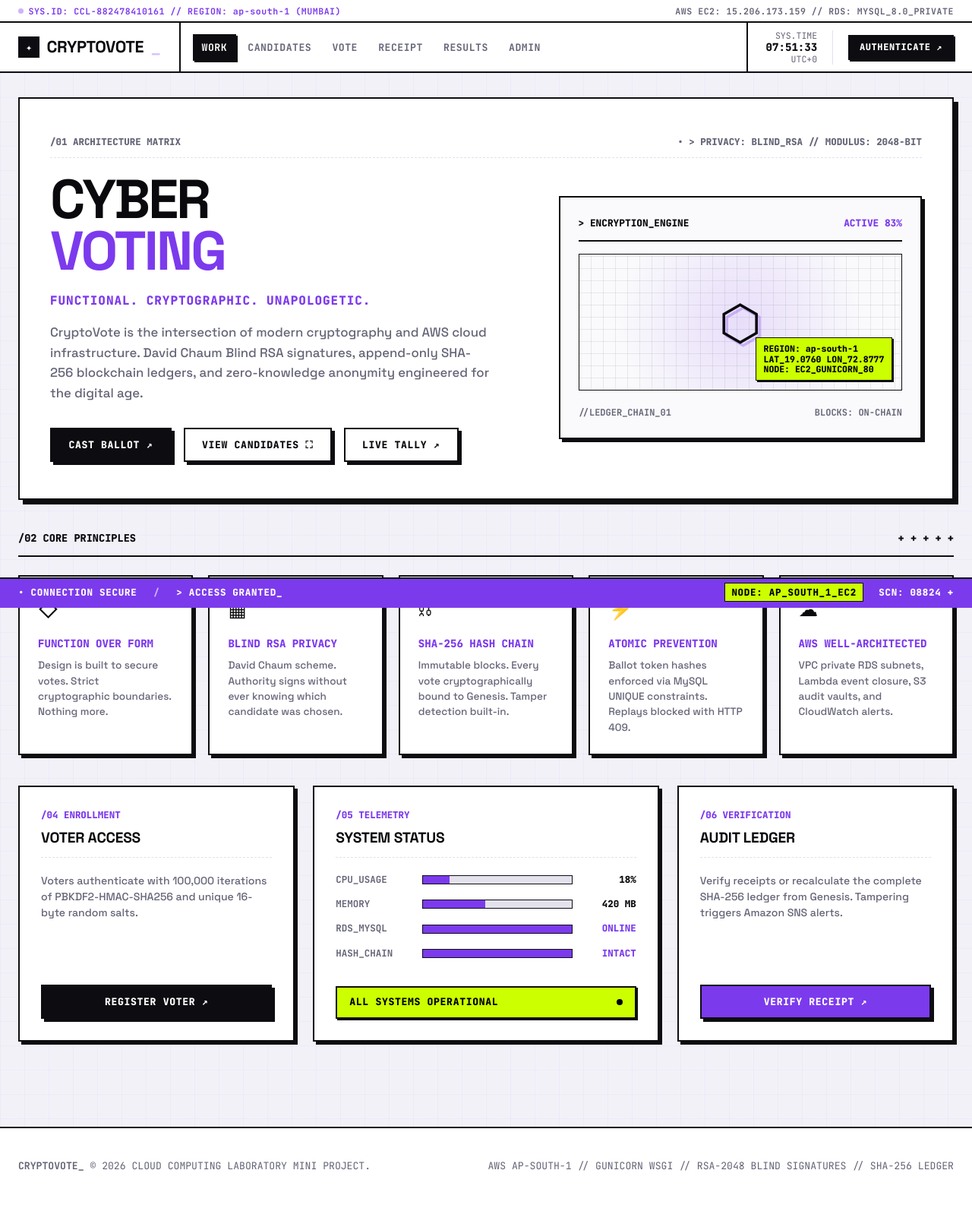
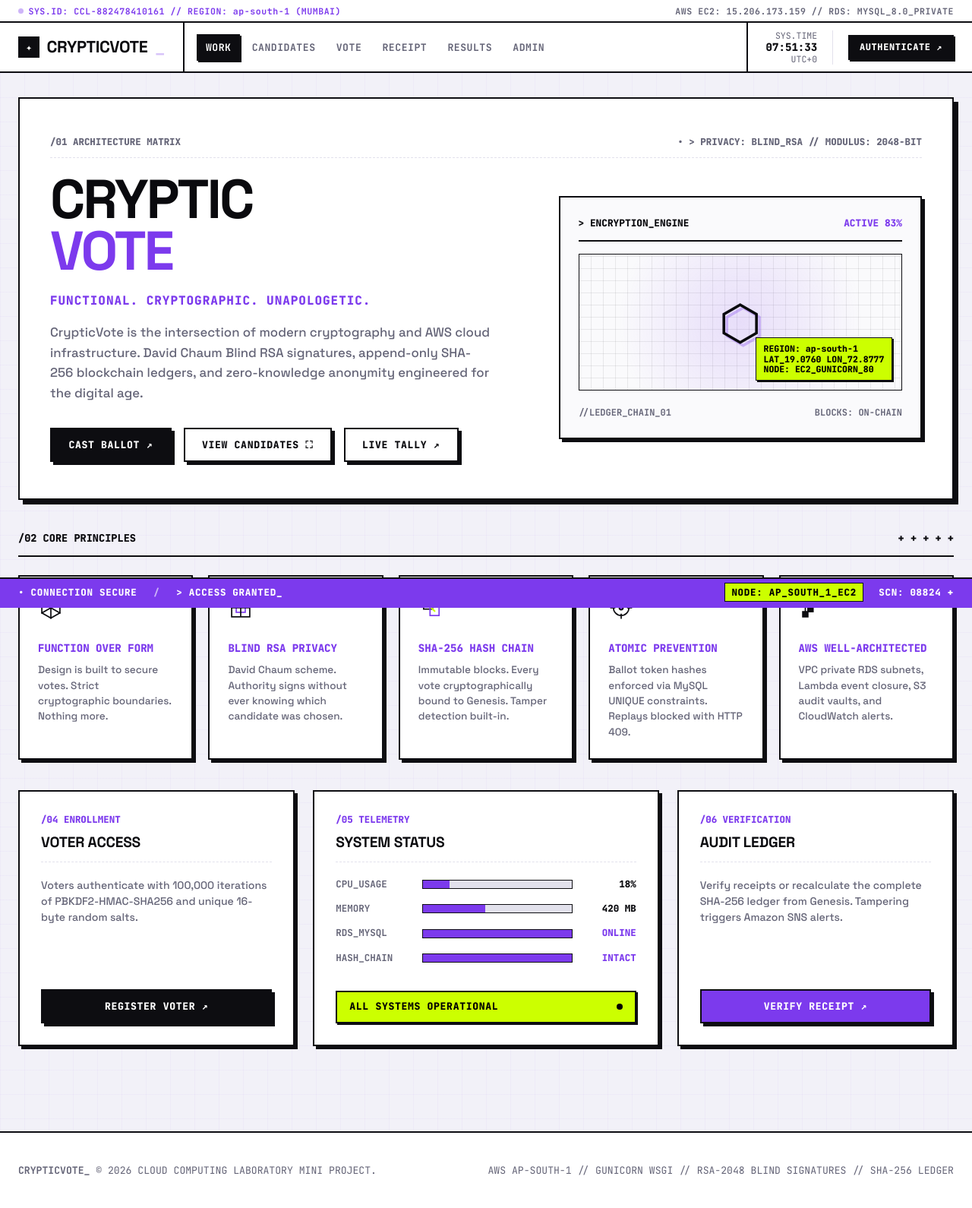
Before and after one commit to HarmanSinghArora/cryptovote, a Flask app: page / in a window 1280 px wide. Shown: the whole page at 76% size. Before the commit the page ends 1541 px from the top, so only its background shows below. Run offline with Flask 3, Linux system fonts and the light colour scheme.

Commit message:
feat: Rebrand to CrypticVote, eliminate emojis in favor of sleek Cyber Brutalism SVG icons

```diff
--- a/app.py
+++ b/app.py
@@ -114,7 +114,7 @@ def create_app(config_class=Config):
             return render_template('index.html')
 
         return jsonify({
-            'service': 'CryptoVote REST API',
+            'service': 'CrypticVote REST API',
             'status': 'HEALTHY',
             'version': '1.0.0',
             'election_status': 'OPEN' if election_state['is_open'] else 'CLOSED',
@@ -419,13 +419,13 @@ def create_app(config_class=Config):
 
         if not is_valid:
             alert_msg = (
-                f"CRITICAL: CryptoVote Hash-Chain Integrity Verification FAILED!\n\n"
+                f"CRITICAL: CrypticVote Hash-Chain Integrity Verification FAILED!\n\n"
                 f"Error: {details.get('error')}\n"
                 f"Block Index: {details.get('block_index')}\n"
                 f"Timestamp: {datetime.now(timezone.utc).isoformat()}\n\n"
                 f"Immediate administrative intervention required. Please inspect the audit log."
             )
-            publish_sns_alert("CRITICAL ALERT: CryptoVote Hash Chain Tampering Detected!", alert_msg)
+            publish_sns_alert("CRITICAL ALERT: CrypticVote Hash Chain Tampering Detected!", alert_msg)
             log_audit('CHAIN_TAMPER_DETECTED', f"Tamper detected: {details.get('error')}")
 
         return jsonify({
--- a/static/js/app.js
+++ b/static/js/app.js
@@ -1,5 +1,5 @@
 /**
- * CryptoVote Frontend Logic & Client-Side Cryptography
+ * CrypticVote Frontend Logic & Client-Side Cryptography
  * Cyber Brutalism Implementation with native BigInt David Chaum Blind Signatures.
  */
 
@@ -224,13 +224,23 @@ async function loadCandidates() {
                 <div class="candidate-brutalist-card">
                     <div class="candidate-media-box">
                         <span class="candidate-num-tag">[ CANDIDATE 0${c.id} ]</span>
-                        <div class="candidate-avatar">🏛️</div>
+                        <div class="candidate-avatar">
+                        <svg width="52" height="52" viewBox="0 0 64 64" fill="none" xmlns="http://www.w3.org/2000/svg">
+                            <rect x="12" y="12" width="40" height="40" stroke="#7c3aed" stroke-width="2"/>
+                            <circle cx="32" cy="27" r="8" stroke="#ccff00" stroke-width="2"/>
+                            <path d="M20 48C20 41 25 39 32 39C39 39 44 41 44 48" stroke="#ffffff" stroke-width="2" stroke-linecap="square"/>
+                            <line x1="6" y1="32" x2="12" y2="32" stroke="#7c3aed" stroke-width="2"/>
+                            <line x1="52" y1="32" x2="58" y2="32" stroke="#7c3aed" stroke-width="2"/>
+                            <line x1="32" y1="6" x2="32" y2="12" stroke="#7c3aed" stroke-width="2"/>
+                            <line x1="32" y1="52" x2="32" y2="58" stroke="#7c3aed" stroke-width="2"/>
+                        </svg>
+                    </div>
                     </div>
                     <div class="candidate-info-box">
                         <div>
                             <div class="candidate-name">${c.name}</div>
                             <div class="candidate-party">PARTY // ${c.party}</div>
-                            <p class="candidate-bio">${c.bio || 'Official vetted candidate standing for the 2026 CryptoVote general election.'}</p>
+                            <p class="candidate-bio">${c.bio || 'Official vetted candidate standing for the 2026 CrypticVote general election.'}</p>
                         </div>
                         <button onclick="selectAndVote(${c.id})" class="btn btn-purple" style="width: 100%;">
                             Vote for ${c.name} ↗
@@ -286,7 +296,7 @@ async function executeAnonymousVote(e) {
     const candidateId = parseInt(selectedRadio.value);
     const voteBtn = document.getElementById('btn-submit-vote');
     voteBtn.disabled = true;
-    voteBtn.textContent = '🔒 BLINDING BALLOT & GENERATING PROOF...';
+    voteBtn.textContent = '>> [1/3] BLINDING BALLOT & PROOF GEN...';
 
     try {
         // Step 1: Fetch Authority RSA Public Key
@@ -310,7 +320,7 @@ async function executeAnonymousVote(e) {
         const m_prime = (m * r_pow_e) % pubKey.n;
 
         // Step 3: Call POST /blind-sign with m' (Identity Known, Ballot Choice HIDDEN)
-        voteBtn.textContent = '✍️ REQUESTING BLIND SIGNATURE FROM AUTHORITY...';
+        voteBtn.textContent = '>> [2/3] AUTHORITY BLIND SIGNATURE...';
         const signRes = await fetch('/blind-sign', {
             method: 'POST',
             headers: {
@@ -328,7 +338,7 @@ async function executeAnonymousVote(e) {
         const s_prime = BigInt(signData.blind_signature);
 
         // Step 4: Unblind signature locally: s = (s' * r^-1) mod N
-        voteBtn.textContent = '🔓 UNBLINDING SIGNATURE & CASTING ANONYMOUSLY...';
+        voteBtn.textContent = '>> [3/3] UNBLINDING & CASTING ON-CHAIN...';
         const r_inv = modInverse(r, pubKey.n);
         const s = (s_prime * r_inv) % pubKey.n;
 
@@ -474,8 +484,9 @@ async function adminVerifyChain() {
         if (data.is_valid) {
             out.innerHTML = `
                 <div class="cyber-panel" style="border-color: var(--success); background: #ffffff;">
-                    <div style="color: var(--success); font-family: var(--font-mono); font-weight: 800; margin-bottom: 0.5rem;">
-                        ✅ SHA-256 HASH CHAIN INTEGRITY CONFIRMED
+                    <div style="color: var(--success); font-family: var(--font-mono); font-weight: 800; margin-bottom: 0.5rem; display: flex; align-items: center; gap: 0.5rem;">
+                        <svg width="18" height="18" viewBox="0 0 24 24" fill="none" stroke="currentColor" stroke-width="3" stroke-linecap="square"><polyline points="20 6 9 17 4 12"/></svg>
+                        <span>SHA-256 HASH CHAIN INTEGRITY CONFIRMED // ALL BLOCKS LINKED</span>
                     </div>
                     <p style="font-family: var(--font-mono); font-size: 0.88rem;">All ${data.total_blocks} vote blocks are cryptographically verified back to Genesis.</p>
                     <p style="color: var(--text-muted); font-family: var(--font-mono); font-size: 0.82rem; margin-top: 0.5rem;">${data.details.message}</p>
@@ -484,8 +495,9 @@ async function adminVerifyChain() {
         } else {
             out.innerHTML = `
                 <div class="cyber-panel" style="border-color: var(--danger); background: var(--danger-light);">
-                    <div style="color: var(--danger); font-family: var(--font-mono); font-weight: 800; margin-bottom: 0.5rem;">
-                        🚨 TAMPER DETECTED: CRYPTOGRAPHIC LINK BROKEN!
+                    <div style="color: var(--danger); font-family: var(--font-mono); font-weight: 800; margin-bottom: 0.5rem; display: flex; align-items: center; gap: 0.5rem;">
+                        <svg width="18" height="18" viewBox="0 0 24 24" fill="none" stroke="currentColor" stroke-width="3" stroke-linecap="square"><polygon points="12 2 22 20 2 20 12 2"/><line x1="12" y1="9" x2="12" y2="13"/><line x1="12" y1="17" x2="12.01" y2="17"/></svg>
+                        <span>TAMPER DETECTED: CRYPTOGRAPHIC LINK BROKEN!</span>
                     </div>
                     <p style="font-family: var(--font-mono); font-size: 0.88rem;">Discrepancy identified at ledger block index #${data.details.block_index}.</p>
                     <p style="color: var(--danger); font-family: var(--font-mono); font-weight: 700;">${data.details.error}</p>
--- a/templates/index.html
+++ b/templates/index.html
@@ -3,7 +3,7 @@
 <head>
     <meta charset="UTF-8">
     <meta name="viewport" content="width=device-width, initial-scale=1.0">
-    <title>CryptoVote – Cyber Brutalism Electronic Voting System</title>
+    <title>CrypticVote – Cyber Brutalism Electronic Voting System</title>
     <link rel="stylesheet" href="/static/css/style.css">
 </head>
 <body>
@@ -25,7 +25,7 @@
             <div class="logo-wrapper">
                 <a href="#" class="logo" onclick="showSection('landing')">
                     <span class="pixel-icon">✦</span>
-                    <span>CRYPTOVOTE</span><span class="cursor">_</span>
+                    <span>CRYPTICVOTE</span><span class="cursor">_</span>
                 </a>
             </div>
 
@@ -69,14 +69,14 @@
                 <div class="hero-grid">
                     <div>
                         <div class="hero-title">
-                            CYBER<br>
-                            <span class="purple-text">VOTING</span>
+                            CRYPTIC<br>
+                            <span class="purple-text">VOTE</span>
                         </div>
                         <div class="hero-subtitle">
                             FUNCTIONAL. CRYPTOGRAPHIC. UNAPOLOGETIC.
                         </div>
                         <p class="hero-paragraph">
-                            CryptoVote is the intersection of modern cryptography and AWS cloud infrastructure.
+                            CrypticVote is the intersection of modern cryptography and AWS cloud infrastructure.
                             David Chaum Blind RSA signatures, append-only SHA-256 blockchain ledgers, and zero-knowledge
                             anonymity engineered for the digital age.
                         </p>
@@ -125,27 +125,62 @@
 
             <div class="principles-grid">
                 <div class="principle-card">
-                    <div class="principle-icon">◇</div>
+                    <div class="principle-icon">
+                        <svg width="34" height="34" viewBox="0 0 40 40" fill="none" stroke="currentColor" stroke-width="2" stroke-linecap="square">
+                            <path d="M20 4L34 12V28L20 36L6 28V12L20 4Z"/>
+                            <path d="M20 4V36M6 12L20 20L34 12M6 28L20 20L34 28"/>
+                        </svg>
+                    </div>
                     <div class="principle-title">Function Over Form</div>
                     <p class="principle-text">Design is built to secure votes. Strict cryptographic boundaries. Nothing more.</p>
                 </div>
                 <div class="principle-card">
-                    <div class="principle-icon">▦</div>
+                    <div class="principle-icon">
+                        <svg width="34" height="34" viewBox="0 0 40 40" fill="none" stroke="currentColor" stroke-width="2" stroke-linecap="square">
+                            <rect x="6" y="6" width="28" height="28"/>
+                            <rect x="13" y="13" width="14" height="14" stroke="#7c3aed"/>
+                            <line x1="6" y1="20" x2="34" y2="20" stroke-dasharray="2 2"/>
+                            <line x1="20" y1="6" x2="20" y2="34" stroke-dasharray="2 2"/>
+                        </svg>
+                    </div>
                     <div class="principle-title">Blind RSA Privacy</div>
                     <p class="principle-text">David Chaum scheme. Authority signs without ever knowing which candidate was chosen.</p>
                 </div>
                 <div class="principle-card">
-                    <div class="principle-icon">⛓</div>
+                    <div class="principle-icon">
+                        <svg width="34" height="34" viewBox="0 0 40 40" fill="none" stroke="currentColor" stroke-width="2" stroke-linecap="square">
+                            <rect x="8" y="8" width="14" height="14"/>
+                            <rect x="18" y="18" width="14" height="14" stroke="#7c3aed"/>
+                            <line x1="15" y1="15" x2="25" y2="25" stroke="#ccff00" stroke-width="2.5"/>
+                        </svg>
+                    </div>
                     <div class="principle-title">SHA-256 Hash Chain</div>
                     <p class="principle-text">Immutable blocks. Every vote cryptographically bound to Genesis. Tamper detection built-in.</p>
                 </div>
                 <div class="principle-card">
-                    <div class="principle-icon">⚡</div>
+                    <div class="principle-icon">
+                        <svg width="34" height="34" viewBox="0 0 40 40" fill="none" stroke="currentColor" stroke-width="2" stroke-linecap="square">
+                            <circle cx="20" cy="20" r="12"/>
+                            <line x1="20" y1="4" x2="20" y2="10"/>
+                            <line x1="20" y1="30" x2="20" y2="36"/>
+                            <line x1="4" y1="20" x2="10" y2="20"/>
+                            <line x1="30" y1="20" x2="36" y2="20"/>
+                            <circle cx="20" cy="20" r="3" fill="#7c3aed"/>
+                        </svg>
+                    </div>
                     <div class="principle-title">Atomic Prevention</div>
                     <p class="principle-text">Ballot token hashes enforced via MySQL UNIQUE constraints. Replays blocked with HTTP 409.</p>
                 </div>
                 <div class="principle-card">
-                    <div class="principle-icon">☁</div>
+                    <div class="principle-icon">
+                        <svg width="34" height="34" viewBox="0 0 40 40" fill="none" stroke="currentColor" stroke-width="2" stroke-linecap="square">
+                            <rect x="6" y="26" width="8" height="8" fill="#0d0d11"/>
+                            <rect x="14" y="18" width="8" height="8" fill="#0d0d11"/>
+                            <rect x="22" y="10" width="8" height="8" fill="#7c3aed"/>
+                            <rect x="30" y="4" width="6" height="6" fill="#ccff00"/>
+                            <path d="M10 26V18H18V10H26V4" stroke-dasharray="2 2"/>
+                        </svg>
+                    </div>
                     <div class="principle-title">AWS Well-Architected</div>
                     <p class="principle-text">VPC private RDS subnets, Lambda event closure, S3 audit vaults, and CloudWatch alerts.</p>
                 </div>
@@ -226,9 +261,12 @@
         <section id="candidates" class="section">
             <div class="principles-header">
                 <span>/03 OFFICIAL CANDIDATE ROSTER</span>
-                <button onclick="loadCandidates()" class="btn btn-white btn-sm">Refresh List 🔄</button>
+                <button onclick="loadCandidates()" class="btn btn-white btn-sm" style="display: inline-flex; align-items: center; gap: 0.4rem;">
+                    <svg width="12" height="12" viewBox="0 0 24 24" fill="none" stroke="currentColor" stroke-width="2.5" stroke-linecap="square"><path d="M21.5 2v6h-6M2.5 22v-6h6M2 11.5a10 10 0 0 1 18.8-4.3M22 12.5a10 10 0 0 1-18.8 4.2"/></svg>
+                    <span>SYNC_LIST</span>
+                </button>
             </div>
-            <div class="section-desc">Approved candidates standing for election in the 2026 CryptoVote general election.</div>
+            <div class="section-desc">Approved candidates standing for election in the 2026 CrypticVote general election.</div>
 
             <div id="candidates-list" class="cards-grid">
                 <!-- Dynamically injected via JavaScript -->
@@ -309,7 +347,10 @@
                 <span>/06 LIVE ELECTION RESULTS</span>
                 <div style="display: flex; gap: 0.5rem; align-items: center;">
                     <span id="results-status-badge" class="btn btn-lime btn-sm" style="pointer-events: none;">ELECTION OPEN</span>
-                    <button onclick="loadResults()" class="btn btn-white btn-sm">Refresh Tally 🔄</button>
+                    <button onclick="loadResults()" class="btn btn-white btn-sm" style="display: inline-flex; align-items: center; gap: 0.4rem;">
+                        <svg width="12" height="12" viewBox="0 0 24 24" fill="none" stroke="currentColor" stroke-width="2.5" stroke-linecap="square"><path d="M21.5 2v6h-6M2.5 22v-6h6M2 11.5a10 10 0 0 1 18.8-4.3M22 12.5a10 10 0 0 1-18.8 4.2"/></svg>
+                        <span>RECALC_TALLY</span>
+                    </button>
                 </div>
             </div>
 
@@ -370,8 +411,9 @@
                             <input type="password" id="admin-secret-input" class="form-control" placeholder="Enter Admin Secret Key" autocomplete="off">
                         </div>
                     </div>
-                    <button onclick="adminCloseElection()" class="btn btn-danger" style="width: 100%;">
-                        Close Election & Archive to S3 🔒
+                    <button onclick="adminCloseElection()" class="btn btn-danger" style="width: 100%; display: flex; align-items: center; justify-content: center; gap: 0.5rem;">
+                        <svg width="14" height="14" viewBox="0 0 24 24" fill="none" stroke="currentColor" stroke-width="2.5" stroke-linecap="square"><rect x="3" y="11" width="18" height="11"/><path d="M7 11V7a5 5 0 0 1 10 0v4"/></svg>
+                        <span>LOCK_AND_ARCHIVE_S3 ↗</span>
                     </button>
                 </div>
             </div>
@@ -466,7 +508,7 @@
     <footer>
         <div class="footer-container">
             <div>
-                <strong>CRYPTOVOTE_</strong> © 2026 CLOUD COMPUTING LABORATORY MINI PROJECT.
+                <strong>CRYPTICVOTE_</strong> © 2026 CLOUD COMPUTING LABORATORY MINI PROJECT.
             </div>
             <div>
                 AWS AP-SOUTH-1 // GUNICORN WSGI // RSA-2048 BLIND SIGNATURES // SHA-256 LEDGER
```
